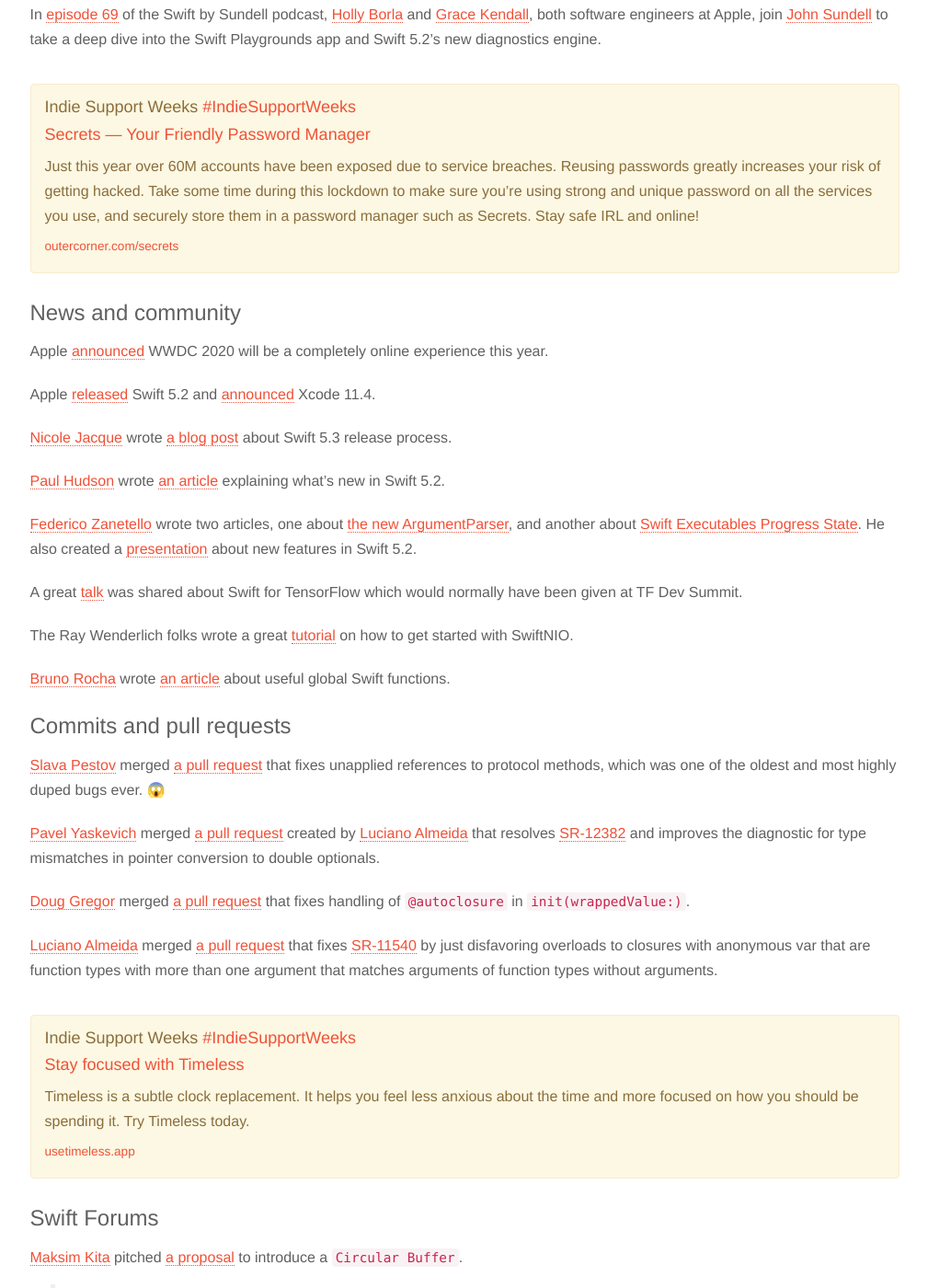
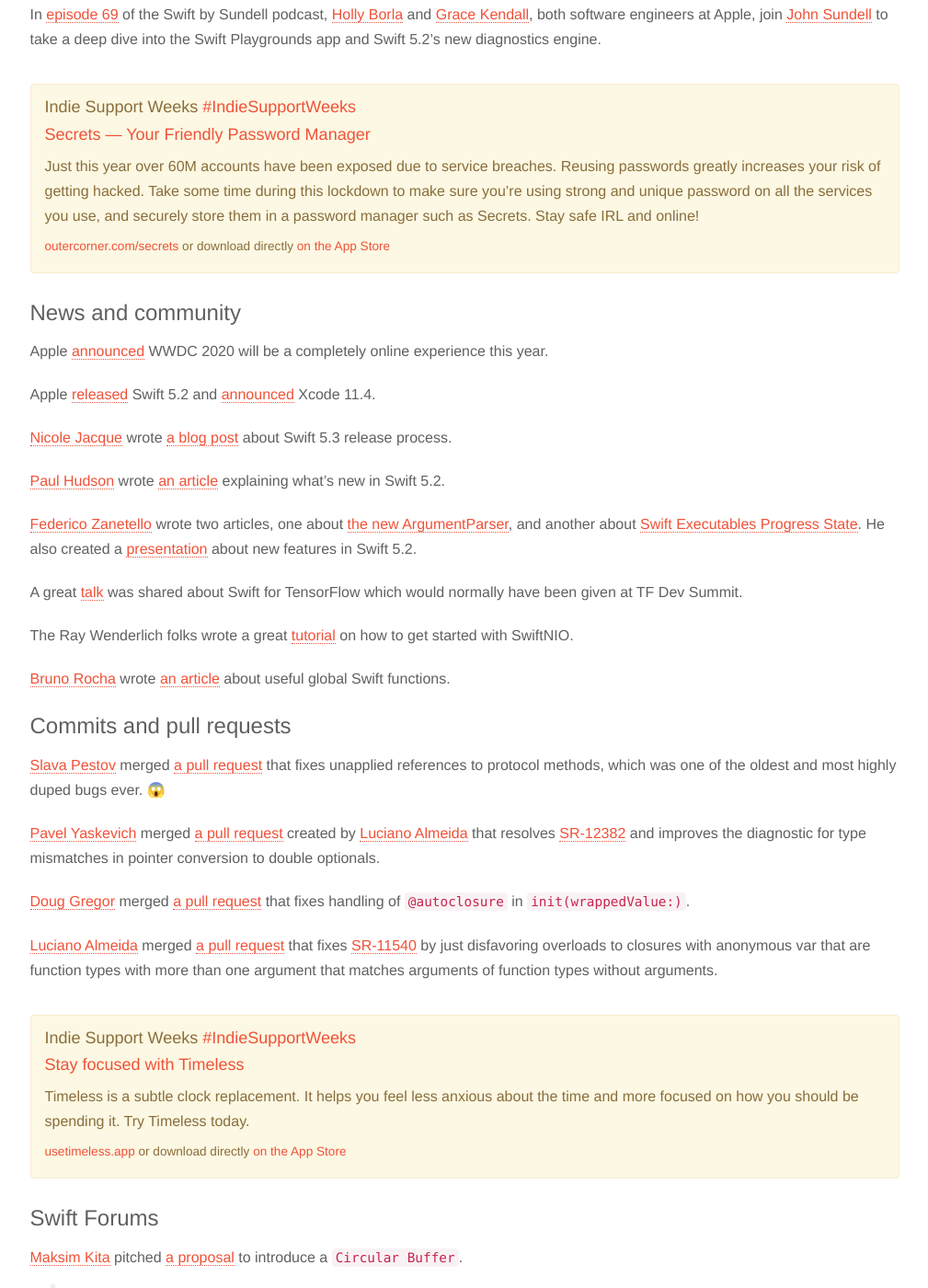
Before and after one commit to SwiftWeekly/swiftweekly.github.io, a Jekyll site: the page built from _posts/2020-03-26-issue-156.md, in a window 1280 px wide and 1400 px high, scrolled down 984 px. Shown: the whole window at 92% size, without its empty margins (135-1144 px from the left). Built offline with Jekyll 4.4.1, drawn with Linux system fonts in a browser that asks for light colours; some of the changed text lies outside the part shown.

Commit message:
Add App Store links
References #503

```diff
--- a/_includes/indie_support_weeks.html
+++ b/_includes/indie_support_weeks.html
@@ -9,5 +9,5 @@
     <h4>Indie Support Weeks <a href="https://github.com/JohnSundell/IndieSupportWeeks">#IndieSupportWeeks</a></h4>
     <h4><a href="{{ include.link }}{{ utm_params }}" target="_blank">{{ include.heading }}</a></h4>
     {{ include.body | markdownify }}
-    <p><small><a href="{{ include.link }}{{ utm_params }}" target="_blank">{{ include.displaylink }}</a></small></p>
+    <p><small><a href="{{ include.link }}{{ utm_params }}" target="_blank">{{ include.displaylink }}</a> or download directly <a href="{{ include.app-store }}" target="_blank">on the App Store</a></small></p>
 </div>
--- a/_posts/2020-03-26-issue-156.md
+++ b/_posts/2020-03-26-issue-156.md
@@ -16,7 +16,7 @@
 
 In [episode 69](https://www.swiftbysundell.com/podcast/69/) of the Swift by Sundell podcast, [Holly Borla](https://twitter.com/hollyborla) and [Grace Kendall](https://twitter.com/gracekendall26), both software engineers at Apple, join [John Sundell](https://twitter.com/johnsundell) to take a deep dive into the Swift Playgrounds app and Swift 5.2's new diagnostics engine.
 
-{% include indie_support_weeks.html link="https://outercorner.com/secrets/" heading="Secrets — Your Friendly Password Manager" body="Just this year over 60M accounts have been exposed due to service breaches. Reusing passwords greatly increases your risk of getting hacked. Take some time during this lockdown to make sure you're using strong and unique password on all the services you use, and securely store them in a password manager such as Secrets. Stay safe IRL and online!" displaylink="outercorner.com/secrets" %}
+{% include indie_support_weeks.html link="https://outercorner.com/secrets/" heading="Secrets — Your Friendly Password Manager" body="Just this year over 60M accounts have been exposed due to service breaches. Reusing passwords greatly increases your risk of getting hacked. Take some time during this lockdown to make sure you're using strong and unique password on all the services you use, and securely store them in a password manager such as Secrets. Stay safe IRL and online!" displaylink="outercorner.com/secrets" app-store="https://itunes.apple.com/app/secrets/id973049011" %}
 
 ### News and community
 
@@ -47,7 +47,7 @@
 
 [Luciano Almeida](https://github.com/LucianoPAlmeida) merged [a pull request](https://github.com/apple/swift/pull/30440) that fixes [SR-11540](https://bugs.swift.org/browse/SR-11540) by just disfavoring overloads to closures with anonymous var that are function types with more than one argument that matches arguments of function types without arguments.
 
-{% include indie_support_weeks.html link="https://usetimeless.app" heading="Stay focused with Timeless" body="Timeless is a subtle clock replacement. It helps you feel less anxious about the time and more focused on how you should be spending it. Try Timeless today." displaylink="usetimeless.app" %}
+{% include indie_support_weeks.html link="https://usetimeless.app" heading="Stay focused with Timeless" body="Timeless is a subtle clock replacement. It helps you feel less anxious about the time and more focused on how you should be spending it. Try Timeless today." displaylink="usetimeless.app" app-store="https://apps.apple.com/us/app/timeless/id1502382249" %}
 
 ### Swift Forums
 
@@ -95,7 +95,7 @@
 
 [Tanner Nelson](https://twitter.com/tanner0101) [informed](https://forums.swift.org/t/vapor-4-official-release-begins/34802) about Vapor 4 official release.
 
-{% include indie_support_weeks.html link="https://sundialapp.com" heading="Sundial - Solar & Lunar Times and Alerts" body="Sundial provides essential sun and moon data in a compact, beautiful display. Create alerts for 24 solar/lunar events. Want to be notified 30 minutes before sunset to take the dog out for a walk? Piece of cake. Need an alert the day before full/new moon to take rest for Ashtanga yoga? No problem. For iPhone, iPad, and Apple Watch." displaylink="sundialapp.com" %}
+{% include indie_support_weeks.html link="https://sundialapp.com" heading="Sundial - Solar & Lunar Times and Alerts" body="Sundial provides essential sun and moon data in a compact, beautiful display. Create alerts for 24 solar/lunar events. Want to be notified 30 minutes before sunset to take the dog out for a walk? Piece of cake. Need an alert the day before full/new moon to take rest for Ashtanga yoga? No problem. For iPhone, iPad, and Apple Watch." displaylink="sundialapp.com" app-store="https://apps.apple.com/us/app/sundial-sun-moon-times-alerts/id976460540" %}
 
 ### Finally
 
```
